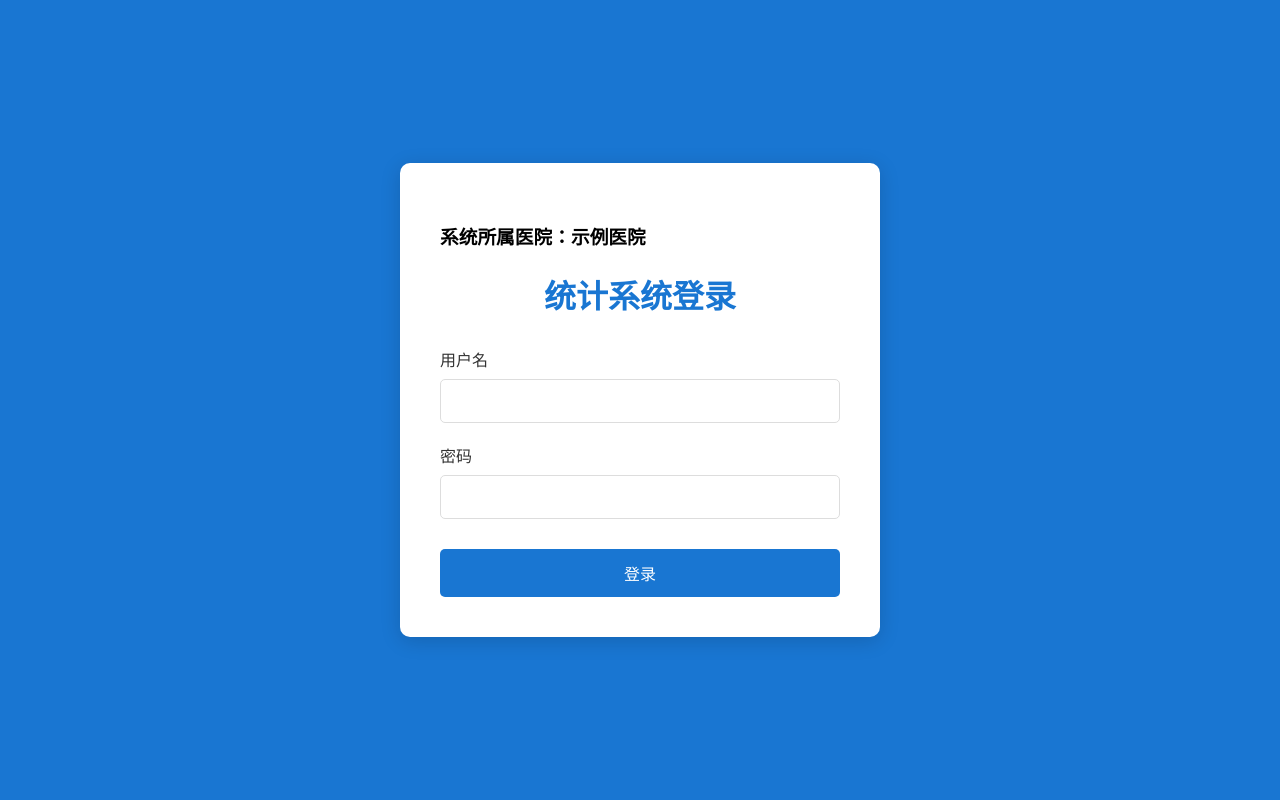
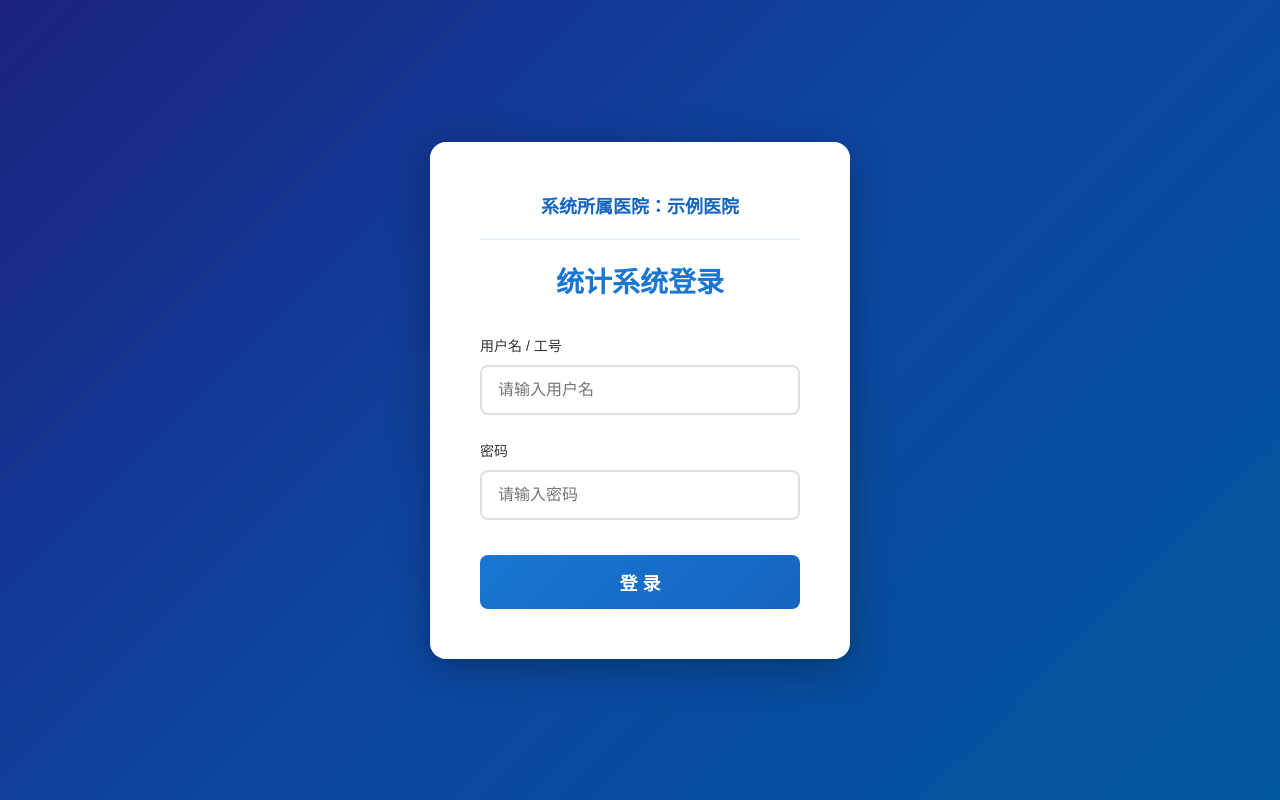
Before and after one commit to luhuibinxf/stat-analysis-system, a Flask app: template templates/login.html in a window 1280 px wide. Run offline with Flask 2, Linux system fonts and the light colour scheme; the template is opened without the code that fills it, so the values that code supplies are empty.

Commit message:
v1.0.2: 升级登录界面 - 高端大气设计，支持登录跳转

```diff
--- a/templates/login.html
+++ b/templates/login.html
@@ -4,45 +4,191 @@
     <meta charset='utf-8'>
     <title>统计系统 - 登录</title>
     <style>
-        body { font-family: Microsoft YaHei UI, sans-serif; margin: 0; padding: 0; background: #1976d2; height: 100vh; display: flex; align-items: center; justify-content: center; }
-        .login-container { background: white; padding: 40px; border-radius: 10px; box-shadow: 0 4px 20px rgba(0,0,0,0.15); width: 400px; }
-        h1 { color: #1976d2; text-align: center; margin-bottom: 30px; }
-        .form-group { margin-bottom: 20px; }
-        label { display: block; margin-bottom: 8px; font-weight: 500; color: #333; }
-        input[type='text'], input[type='password'] { width: 100%; padding: 12px; border: 1px solid #ddd; border-radius: 5px; font-size: 16px; box-sizing: border-box; }
-        input[type='submit'] { width: 100%; padding: 12px; background: #1976d2; color: white; border: none; border-radius: 5px; font-size: 16px; cursor: pointer; margin-top: 10px; }
-        input[type='submit']:hover { background: #1565c0; }
-        .error-message { background: #ffebee; color: #c62828; padding: 10px; border-radius: 5px; margin-top: 15px; text-align: center; }
-        .success-message { background: #e8f5e8; color: #2e7d32; padding: 10px; border-radius: 5px; margin-top: 15px; text-align: center; }
+        * { box-sizing: border-box; }
+        body {
+            font-family: Microsoft YaHei UI, sans-serif;
+            margin: 0;
+            padding: 0;
+            background: linear-gradient(135deg, #1a237e 0%, #0d47a1 50%, #01579b 100%);
+            height: 100vh;
+            display: flex;
+            align-items: center;
+            justify-content: center;
+        }
+        .login-container {
+            background: white;
+            padding: 50px;
+            border-radius: 16px;
+            box-shadow: 0 10px 40px rgba(0,0,0,0.3);
+            width: 420px;
+            animation: fadeIn 0.5s ease;
+        }
+        @keyframes fadeIn {
+            from { opacity: 0; transform: translateY(-20px); }
+            to { opacity: 1; transform: translateY(0); }
+        }
+        .hospital-info {
+            text-align: center;
+            margin-bottom: 20px;
+            padding-bottom: 20px;
+            border-bottom: 2px solid #e3f2fd;
+        }
+        .hospital-info h3 {
+            color: #1565c0;
+            margin: 0;
+            font-size: 18px;
+            font-weight: 600;
+        }
+        h1 {
+            color: #1976d2;
+            text-align: center;
+            margin-bottom: 35px;
+            font-size: 28px;
+            font-weight: 600;
+        }
+        .form-group { margin-bottom: 25px; }
+        label {
+            display: block;
+            margin-bottom: 10px;
+            font-weight: 500;
+            color: #333;
+            font-size: 14px;
+        }
+        input[type='text'], input[type='password'] {
+            width: 100%;
+            padding: 14px 16px;
+            border: 2px solid #e0e0e0;
+            border-radius: 8px;
+            font-size: 16px;
+            transition: all 0.3s ease;
+        }
+        input[type='text']:focus, input[type='password']:focus {
+            border-color: #1976d2;
+            outline: none;
+            box-shadow: 0 0 0 3px rgba(25, 118, 210, 0.1);
+        }
+        input[type='submit'] {
+            width: 100%;
+            padding: 14px;
+            background: linear-gradient(135deg, #1976d2 0%, #1565c0 100%);
+            color: white;
+            border: none;
+            border-radius: 8px;
+            font-size: 18px;
+            cursor: pointer;
+            margin-top: 10px;
+            font-weight: 600;
+            transition: all 0.3s ease;
+        }
+        input[type='submit']:hover {
+            background: linear-gradient(135deg, #1565c0 0%, #0d47a1 100%);
+            transform: translateY(-2px);
+            box-shadow: 0 4px 12px rgba(25, 118, 210, 0.4);
+        }
+        input[type='submit']:active {
+            transform: translateY(0);
+        }
+        .error-message {
+            background: #ffebee;
+            color: #c62828;
+            padding: 12px;
+            border-radius: 8px;
+            margin-top: 20px;
+            text-align: center;
+            font-size: 14px;
+            display: none;
+        }
+        .loading {
+            display: none;
+            text-align: center;
+            margin-top: 20px;
+            color: #666;
+        }
+        .loading::after {
+            content: '';
+            animation: dots 1.5s infinite;
+        }
+        @keyframes dots {
+            0%, 20% { content: '.'; }
+            40% { content: '..'; }
+            60%, 100% { content: '...'; }
+        }
     </style>
 </head>
 <body>
     <div class='login-container'>
         <div class="hospital-info">
-            <h3>系统所属医院：示例医院</h3>
+            <h3 id="hospitalName">系统所属医院：示例医院</h3>
         </div>
         <h1>统计系统登录</h1>
-        <form action='/login' method='post'>
+        <form id="loginForm">
             <div class='form-group'>
-                <label for='username'>用户名</label>
-                <input type='text' id='username' name='username' required>
+                <label for='username'>用户名 / 工号</label>
+                <input type='text' id='username' name='username' placeholder="请输入用户名" required>
             </div>
             <div class='form-group'>
                 <label for='password'>密码</label>
-                <input type='password' id='password' name='password' required>
+                <input type='password' id='password' name='password' placeholder="请输入密码" required>
             </div>
-            <input type='submit' value='登录'>
+            <input type='submit' value='登 录'>
         </form>
-        <div id='message' class='error-message' style='display: none;'></div>
+        <div id='loading' class='loading'>正在登录</div>
+        <div id='message' class='error-message'></div>
     </div>
     <script>
-        // 检查URL参数中的错误信息
+        fetch('/get-hospital-info')
+            .then(res => res.json())
+            .then(data => {
+                if (data.success && data.hospitalName) {
+                    document.getElementById('hospitalName').textContent = '系统所属医院：' + data.hospitalName;
+                }
+            })
+            .catch(() => {});
+
         const urlParams = new URLSearchParams(window.location.search);
         const error = urlParams.get('error');
         if (error) {
-            document.getElementById('message').textContent = error;
+            document.getElementById('message').textContent = decodeURIComponent(error);
             document.getElementById('message').style.display = 'block';
         }
+
+        document.getElementById('loginForm').addEventListener('submit', function(e) {
+            e.preventDefault();
+
+            const username = document.getElementById('username').value;
+            const password = document.getElementById('password').value;
+            const messageDiv = document.getElementById('message');
+            const loadingDiv = document.getElementById('loading');
+
+            messageDiv.style.display = 'none';
+            loadingDiv.style.display = 'block';
+
+            fetch('/login', {
+                method: 'POST',
+                headers: {
+                    'Content-Type': 'application/json'
+                },
+                body: JSON.stringify({ username: username, password: password })
+            })
+            .then(response => response.json())
+            .then(data => {
+                loadingDiv.style.display = 'none';
+                if (data.success) {
+                    sessionStorage.setItem('isLoggedIn', 'true');
+                    sessionStorage.setItem('username', username);
+                    sessionStorage.setItem('isAdmin', data.isAdmin);
+                    window.location.href = '/';
+                } else {
+                    messageDiv.textContent = data.error || '用户名或密码错误';
+                    messageDiv.style.display = 'block';
+                }
+            })
+            .catch(error => {
+                loadingDiv.style.display = 'none';
+                messageDiv.textContent = '登录失败，请检查网络连接';
+                messageDiv.style.display = 'block';
+            });
+        });
     </script>
 </body>
 </html>
```
Also changed, not shown: 1 other file.
